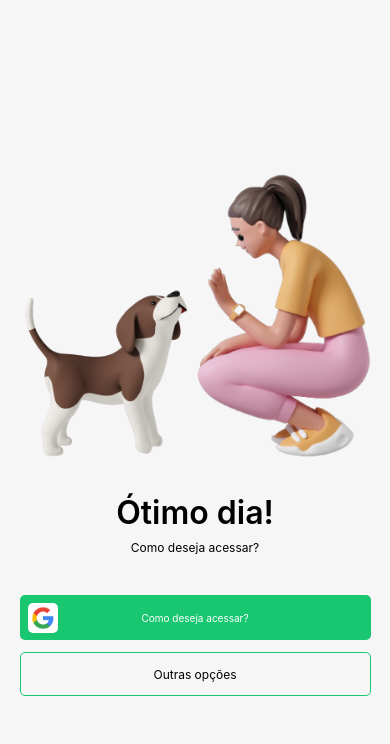
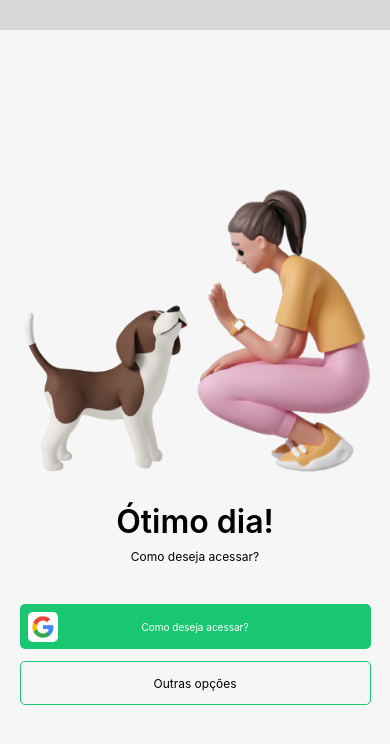
Before and after one commit to Gabriel-Darbello/Gooday-app, a React Native app: screen / in a window 390 px wide. Shown: the top 744 px of the page. Built offline with nearby package versions, Linux system fonts and the light colour scheme.

Commit message:
feat: adição da topbar para estilização

```diff
--- a/src/pages/Home.jsx
+++ b/src/pages/Home.jsx
@@ -4,6 +4,9 @@ import React from 'react';
 const Home = () => {
   return (
     <View style={styles.container}>
+      <View style={styles.topBar} />
+
+      <View style={styles.content}>
         <Image
           style={styles.image}
           resizeMode="contain"
@@ -30,6 +33,7 @@ const Home = () => {
           <Text style={styles.textOptionsButton}>Outras opções</Text>
         </TouchableOpacity>
       </View>
+    </View>
   );
 };
 
@@ -38,10 +42,7 @@ export default Home;
 const styles = StyleSheet.create({
   container: {
     flex: 1,
-    flexDirection: 'column',
     backgroundColor: '#f6f6f6',
-    justifyContent: 'center',
-    alignItems: 'center',
   },
 
   image: {
@@ -106,7 +107,19 @@ const styles = StyleSheet.create({
   textOptionsButton: {
     fontSize: 12,
   },
+
   iconSpacer: {
     width: 38,
   },
+
+  topBar: {
+    height: 30,
+    backgroundColor: '#d8d8d8',
+  },
+
+  content: {
+    flex: 1,
+    justifyContent: 'center',
+    alignItems: 'center',
+  },
 });
```
Lines whose indentation alone changed are shown as unchanged.
